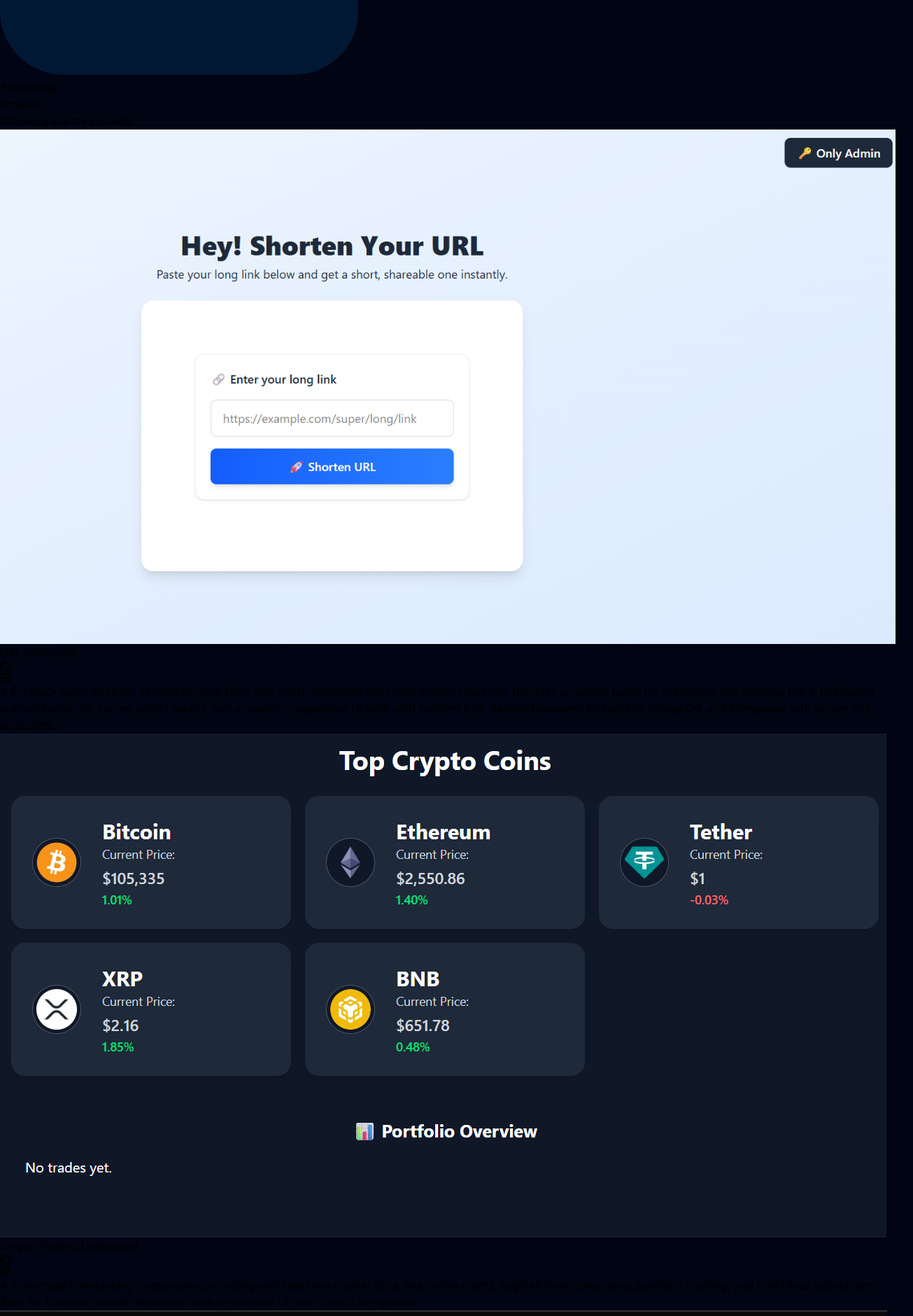
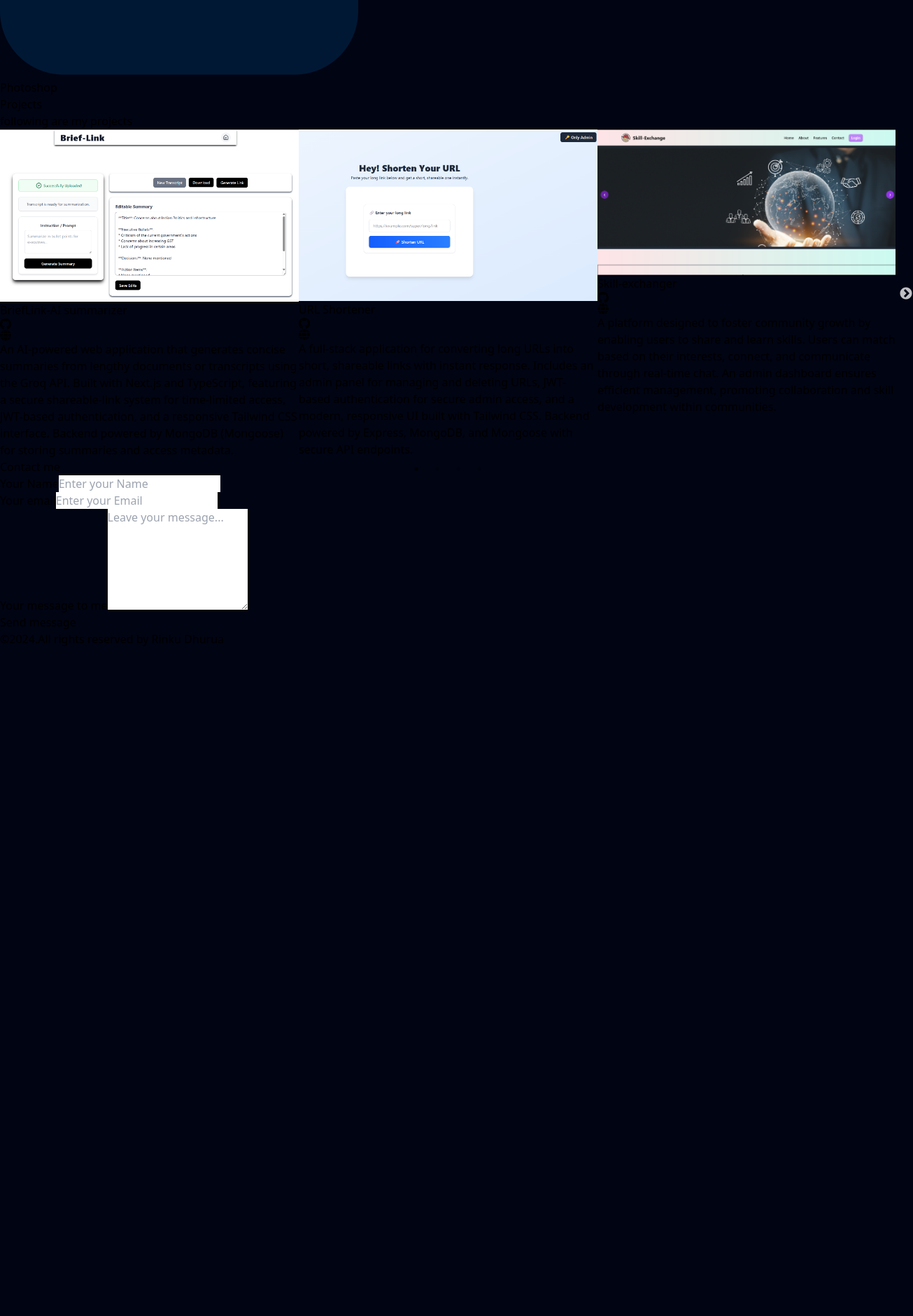
Before and after one commit to Rdhurua/myPortfolio, a React (Vite) app: page / in a window 1280 px wide. Shown: the part 5380-7260 px from the top of the page at 70% size, 1305 px wide, since content can reach past the window. After the commit the page ends 6305 px from the top, so only its background shows below. Built offline with nearby package versions, Linux system fonts and the light colour scheme.

Commit message:
slider by s we met noden

```diff
--- a/package.json
+++ b/package.json
@@ -20,6 +20,8 @@
     "react-icons": "^5.2.1",
     "react-router-dom": "^6.25.1",
     "react-simple-typewriter": "^5.0.1",
+    "react-slick": "^0.31.0",
+    "slick-carousel": "^1.8.1",
     "typewriter": "^6.1.8"
   },
   "devDependencies": {
--- a/src/App.jsx
+++ b/src/App.jsx
@@ -2,6 +2,8 @@
 import Home from "./components/Home.jsx"
 import Loader from "./components/Loader.jsx"
 import { useState,useEffect } from "react"
+import "slick-carousel/slick/slick.css";
+import "slick-carousel/slick/slick-theme.css";
 
 function App() {
   const [loading, setLoading] = useState(true);
--- a/src/components/About/About.jsx
+++ b/src/components/About/About.jsx
@@ -31,12 +31,6 @@
               result="2019 - 2021"
               des="Completed courses in Physics, Chemistry, Mathematics, and Biology (PCMB)."
             />
-            {/* <AboutCard
-              title="Secondary School Education"
-              subTitle="Panchakhanda High School, Badabahal"
-              result="2017 - 2019"
-              des="Gained strong academic discipline and foundation for higher education."
-            /> */}
           </div>
         </div>
 
--- a/src/components/Project/BaseProject.jsx
+++ b/src/components/Project/BaseProject.jsx
@@ -1,33 +1,27 @@
 import React from 'react'
  import Project from './Project'
- import project1 from "/src/assets/images/currency.png"
- import project2 from "/src/assets/images/musicplayer.png"
  import project4 from "../../assets/images/skill-exchange.png"
  import project5 from "../../assets/images/agri.png"
- import project7 from "../../assets/images/project-c.png"
- import project6 from "../../assets/images/project-crypto.png"
+
  import project8 from "../../assets/images/url-shortner.png"
+ import project9 from "../../assets/images/brieflink.png"
+
+import Slider from 'react-slick'
 const projects = [
+  {
+  title: "BriefLink-AI summarizer",
+  des: "An AI-powered web application that generates concise summaries from lengthy documents or transcripts using the Groq API. Built with Next.js and TypeScript, featuring a secure shareable-link system for time-limited access, JWT-based authentication, and a responsive Tailwind CSS interface. Backend powered by MongoDB (Mongoose) for storing summaries and access metadata."
+,
+  project: project9,
+  Url: "https://brief-link-six.vercel.app/",
+  github: "https://github.com/Rdhurua/BriefLink",
+},
    {
   title: "URL Shortener",
   des: "A full-stack application for converting long URLs into short, shareable links with instant response. Includes an admin panel for managing and deleting URLs, JWT-based authentication for secure admin access, and a modern, responsive UI built with Tailwind CSS. Backend powered by Express, MongoDB, and Mongoose with secure API endpoints.",
   project: project8,
   Url: "https://url-shortner-rinkudhurua.netlify.app/",
   github: "https://github.com/Rdhurua/URL_shortner",
-},
-  {
-    title: "Crypto Trading Dashboard",
-    des: "A mini-project simulating cryptocurrency trading with real-time market data, interactive charts, buy/sell trade simulation, portfolio tracking, and profit/loss calculations. Built for financial domain alignment with responsive UI and Chart.js integration.",
-    project: project6,
-    Url: "https://crypto-mock-vert.vercel.app/",
-    github: "https://github.com/Rdhurua/cryptoMock",
-  },
-  {
-    title: "Code Complexity Analyzer",
-    des: "A real-time web application that analyzes time and space complexity of code in Python, JavaScript, C++, and Java. Features include GPT-powered optimization suggestions, user authentication, session-based history, and a clean UI/UX for students and developers to understand code performance intuitively.",
-    project: project7,
-    Url: "https://code-metric-pi.vercel.app/",
-    github: "https://github.com/Rdhurua/codeMetric",
 },
   {
     title: "Skill-exchanger",
@@ -43,50 +37,56 @@
     Url: "https://agricultural-universe.netlify.app/",
     github: "https://github.com/Rdhurua/Agriculture",
   },
-  {
-    title: "Currency-Converter",
-    des: "I developed a responsive currency converter website that allows users to easily convert between multiple currencies in real-time, using up-to-date exchange rates. The project includes a clean and intuitive interface with a focus on user experience.",
-    project: project1,
-    Url: "https://currencyconverter-rinku-world.netlify.app/",
-    github: "https://github.com/Rdhurua/Currency-converter",
-  },
-  // {
-  //   title: "Music-Player",
-  //   des: "This music player website provides a modern and responsive interface, allowing users to effortlessly control playback and navigate through tracks while enjoying a visually captivating design optimized for all devices.",
-  //   project: project2,
-  //   Url: "https://rd-music-playlist.netlify.app/",
-  //   github: "https://github.com/Rdhurua/My-music-player",
-  // },
+
+
 ];
 
 
 const BaseProject = () => {
+
+   const settings = {
+    dots: true,
+    infinite: true,
+    speed: 600,
+    slidesToShow: 3,
+    slidesToScroll: 1,
+    autoplay: true,
+    autoplaySpeed: 2500,
+    cssEase: "ease-in-out",
+    responsive: [
+      { breakpoint: 1280, settings: { slidesToShow: 2 } },
+      { breakpoint: 768, settings: { slidesToShow: 1 } },
+    ],
+  };
+
+
+
   return (
     <section
       id="project"
-    className="w-full pt-20 border-b-[1px] border-b-black"
+      className="w-full pt-20 border-b border-black"
     >
-    <div className="flex justify-center items-center text-center">
-        <h1 className='text-4xl  font-extrabold text-gray-300 '>Projects</h1>
+      <div className="text-center mb-10">
+        <h1 className="text-4xl font-extrabold text-gray-300">Projects</h1>
+        <p className="text-2xl font-semibold text-gray-100 mt-3">
+          following are my projects
+        </p>
+      </div>
 
-    </div>
-    <div className="flex justify-center items-center text-center">
-
-        <p className='text-2xl  font-semibold text-gray-100 mb-20 mt-3'>following are my projects</p>
-    </div>
-    <div className="grid grid-cols-1 md:grid-cols-2 xl:grid-cols-3 gap-6 xl:gap-10 px-4 lg:px-16">
-
+      <div className="px-4 lg:px-16">
+        <Slider {...settings}>
           {projects.map((proj, index) => (
+            <div key={index} className="p-4">
               <Project
-    key={index}
                 title={proj.title}
                 des={proj.des}
                 project={proj.project}
                 Url={proj.Url}
                 github={proj.github}
               />
+            </div>
           ))}
-
+        </Slider>
       </div>
     </section>
   )
```
Also changed, not shown: src/assets/images/brieflink.png (added), 1 other file (tests, documents, lock files or other folders). Lines whose indentation alone changed are shown as unchanged.
